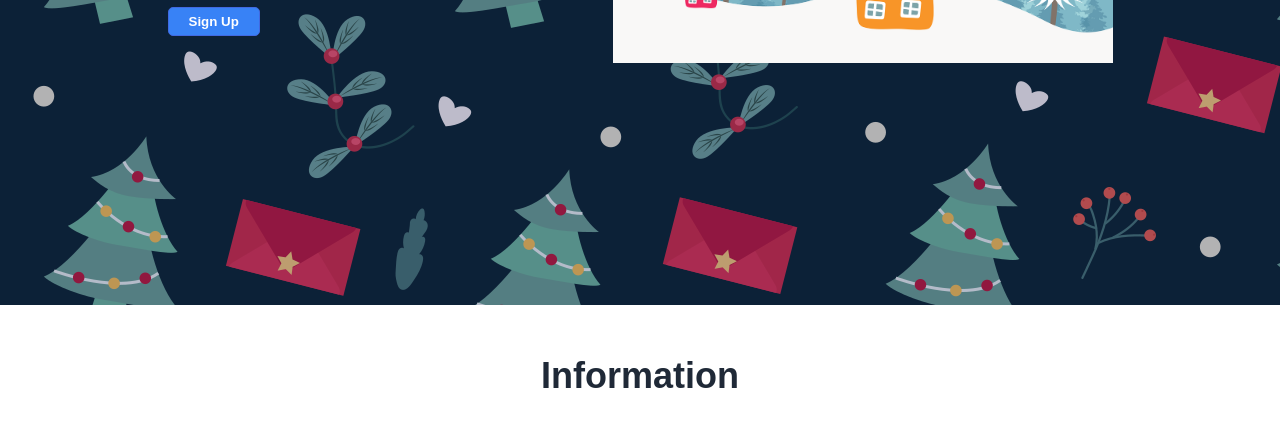
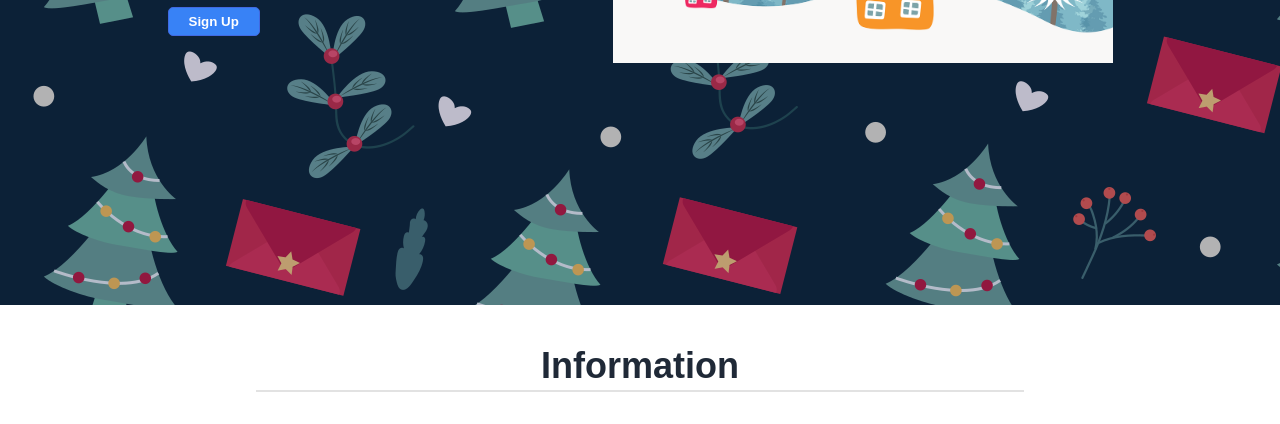
Before and after one commit to apokatastasis1/landing-page, a plain HTML site: page index.html in a window 1280 px wide. Shown: the part 495-919 px from the top of the page. Drawn offline with Linux system fonts and the light colour scheme.

Commit message:
change an image from info section| added some styling

```diff
--- a/index.html
+++ b/index.html
@@ -10,6 +10,7 @@
 
 
 </head>
+
 
 <body>
 
@@ -42,13 +43,14 @@
         </div>
 
     </div>
-
+    <div class="title-container">
     <div class="title">Information</div>
+    </div>
 
     <div class="container">
 
         <div class="info">
-            <img src="./images/snowman-4711637.svg" alt="image">
+            <img src="./images/snowman-4711637_640.png" alt="image">
             <div class="text">Mr. Snowman looking fresh</div>
         </div>
         <div class="info">
--- a/styles.css
+++ b/styles.css
@@ -5,6 +5,7 @@ body{
     flex-direction: column;
     font-family: sans-serif;
     margin: 0px;
+
 
 
 }
@@ -17,6 +18,8 @@ body{
     color: #F9FAF8;
 
 }
+
+
 
 .header{
     display: flex;
@@ -122,11 +125,25 @@ a{
 
 }
 .title{
+    display: flex;
+    justify-content: center;
     text-align: center;
     font-size: 36px;
     font-weight: 900;
+    width: 60vw;
+    height: 45px;
     color: #1F2937;
-    padding: 50px;
+    margin-bottom: -5px;
+    border-bottom: solid rgba(128, 128, 128, 0.233) 2px;
+
+
+}
+
+
+.title-container{
+    display: flex;
+    justify-content: center;
+    padding: 40px;
 }
 
 .container .text{
@@ -149,10 +166,12 @@ a{
 
 .quote-container{
     display: flex;
+
     flex-direction: column;
     align-items: center;
     background-color: #E5E7EB;
     height: 180px;
+
     justify-content: center;
     padding: 40px;
 }
```
Also changed, not shown: images/snowman-4711637_640.png (added).
